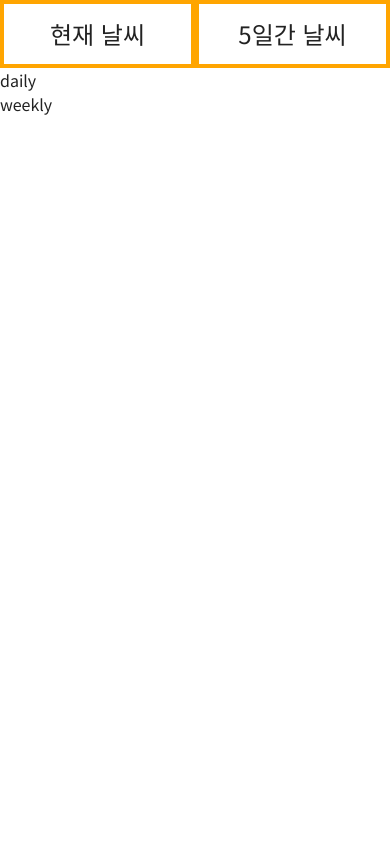
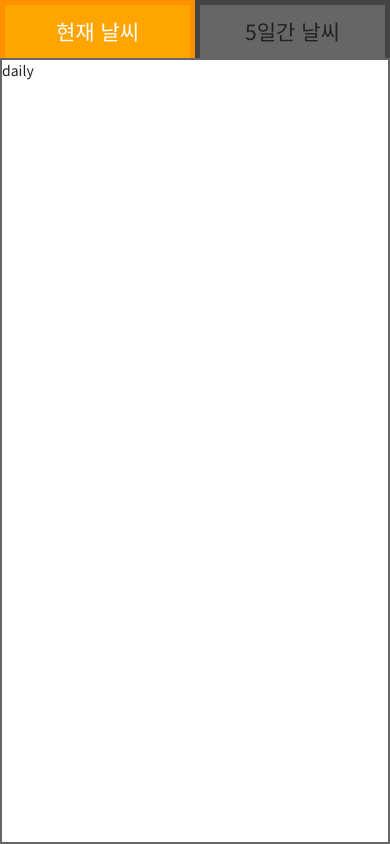
Before and after one commit to afko/2019-fb-weather, a plain HTML site: page public/html/main.html in a window 390 px wide. Drawn offline with nearby package versions, Linux system fonts and the light colour scheme.

Commit message:
반응형 설명 및 날씨앱 디자인 및 JS 진행중

```diff
--- a/public/css/base.css
+++ b/public/css/base.css
@@ -9,6 +9,11 @@ body {
     margin: 0;
     padding: 0;
     font-family: 'Noto Sans KR', sans-serif;
+    /* line-height: 2.25rem; */
+}
+
+html {
+    line-height: 1.5em;
 }
 
 p,
@@ -25,3 +30,35 @@ li {
     display: block;
     clear: both;
 }
+
+@media screen and (max-width:1024px) {
+
+    html,
+    body {
+        font-size: 14px;
+    }
+}
+
+@media screen and (max-width:768) {
+
+    html,
+    body {
+        font-size: 16;
+    }
+}
+
+@media screen and (max-width:480) {
+
+    html,
+    body {
+        font-size: 18;
+    }
+}
+
+@media screen and (max-width:320) {
+
+    html,
+    body {
+        font-size: 20;
+    }
+}
--- a/public/css/main.css
+++ b/public/css/main.css
@@ -23,17 +23,24 @@
 
 .wrap {
     width: 100%;
+    height: 100%;
 }
 
-ul.navs {
-
-}
+ul.navs {}
 
 li.nav {
     width: 50%;
     float: left;
     padding: 0.75rem;
     text-align: center;
-    font-size:1.5rem;
-    border: 4px solid orange;
+    font-size: 1.5rem;
+    border-bottom: none;
+    cursor: pointer;
+    /* border: 4px solid orange; */
 }
+
+.cont {
+    border: 2px solid #666;
+    /* calc를 써서 단위가 다른 놈들 끼리 계산하자. Mobile에서도 최적화하기 위해. rem으로 해야함.*/
+    height: calc(100% - 5px - 3.75rem);
+}
--- a/public/js/main.js
+++ b/public/js/main.js
@@ -27,3 +27,30 @@ $.ajax({
         $("#city").html(html);
     }
 });
+
+// click했을 때 하이라이트 해주기
+$(".nav").click(function () {
+    var n = $(this).index();
+    $(".nav").css({
+        "background-color": "#666",
+        "color": "#222",
+        "border-top": "5px solid #444",
+        "border-right": "5px solid #444",
+        "border-left": "5px solid #444  "
+    });
+
+    $(this).css({
+        "background-color": "orange",
+        "color": "#fff",
+        "border-top": "5px solid #ff9100",
+        "border-right": "5px solid #ff9100",
+        "border-left": "5px solid #ff9100"
+    });
+
+    $(".cont").hide(); // 즉시 실행, 시간을 넣으면 animation이 생긴다.
+    $(".cont").eq(n).show(); // show() 안에 있는 숫자는 시간을 의미.
+
+});
+
+// default 설정하기
+$(".nav").eq(0).trigger("click"); // 우리가 클릭하지 않아도, 여기를 만나면 click이 먹는 것.
```
